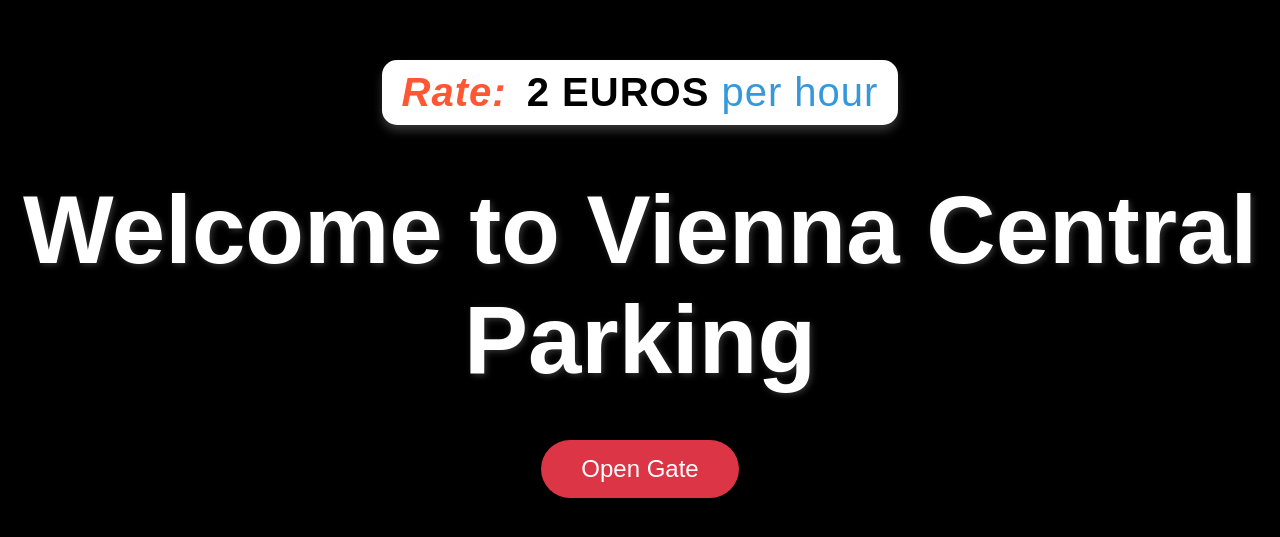
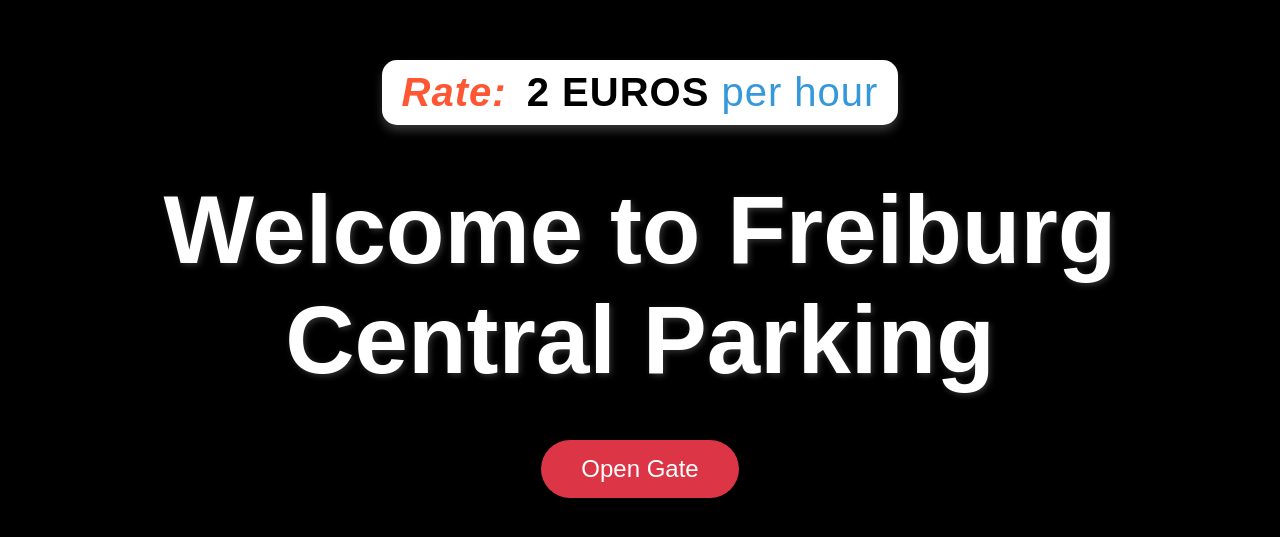
Before and after one commit to eyadsaher/car-parking-multiplier, a React (Create React App) app: page / in a window 1280 px wide. Shown: the part 121-658 px from the top of the page. Built offline with nearby package versions, Linux system fonts and the light colour scheme.

Commit message:
change city name to freiburg

```diff
--- a/src/app/pages/welcome.tsx
+++ b/src/app/pages/welcome.tsx
@@ -36,7 +36,7 @@ function Welcome() {
           <span style={styles.perHour}>per hour</span>
         </p>
       </div>
-      <h1 style={styles.title}>Welcome to Vienna Central Parking</h1>
+      <h1 style={styles.title}>Welcome to Freiburg Central Parking</h1>
       <Button onClick={handlePaymentClick} label="Open Gate" />
     </div>
   );
```
